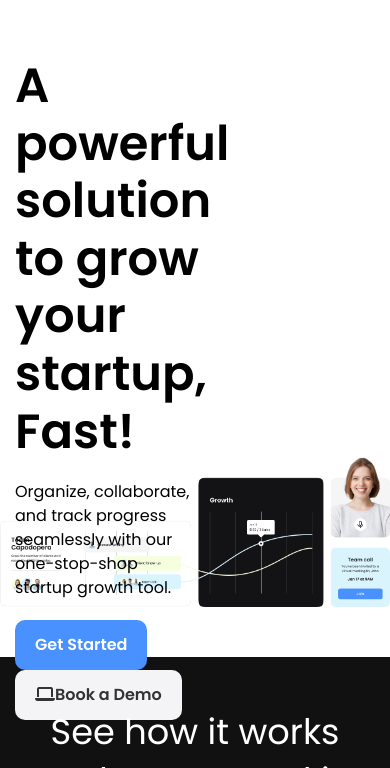
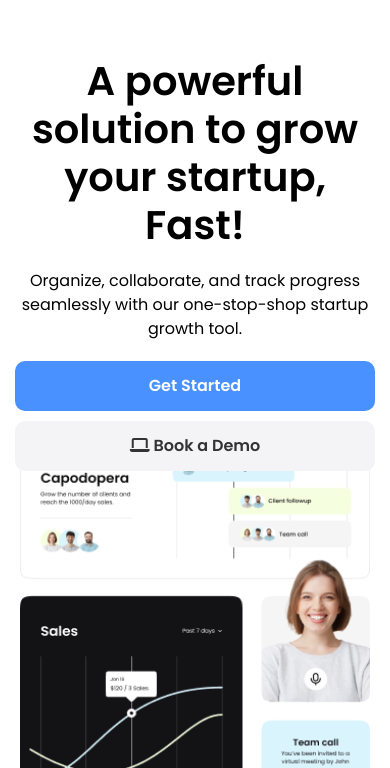
Before and after one commit to Lorn12/Professional-Startup-Website, a plain HTML site: page index.html in a window 390 px wide. Shown: the part 76-844 px from the top of the page. Drawn offline with Linux system fonts and the light colour scheme.

Commit message:
Constructed Hero Section responsiveness

```diff
--- a/CSS/style.css
+++ b/CSS/style.css
@@ -423,11 +423,16 @@ footer i {
   font-size: 20px;
   transition: 0.3s;
 }
-/* @MEDIA  ______________________________________________________________________ */
+
+/* @MEDIA QUERIES  ______________________________________________________________________ */
 @media (max-width: 960px) {
+  .text-xxl {
+    font-size: 2.5rem;
+  }
 }
 
 @media (max-width: 670px) {
+  /* MOBILE MENU */
   .navbar .main-menu {
     display: none;
   }
@@ -435,6 +440,26 @@ footer i {
   .navbar .hamburger-button {
     display: block;
   }
+
+  /* HERO SECTION */
+  .hero .container {
+    background: url("../imgs/hero-bg-mobile.png") no-repeat;
+    background-size: 350px 400px;
+    background-position: bottom;
+    height: 770px;
+  }
+
+  .hero .hero-content,
+  .hero .hero-text {
+    width: 100%;
+    text-align: center;
+  }
+
+  .hero .hero-buttons .btn {
+    margin-bottom: 10px;
+    display: block;
+    width: 100%;
+  }
 }
 
 @media (max-width: 500px) {
```
Also changed, not shown: index.html (+3 -1 lines).
